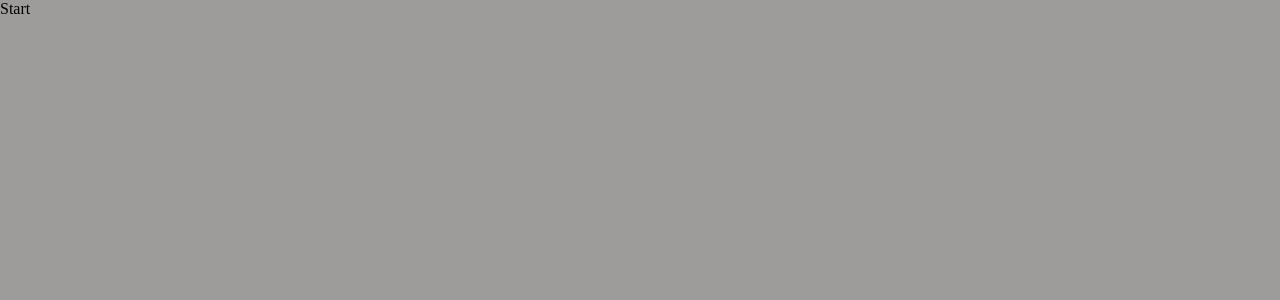
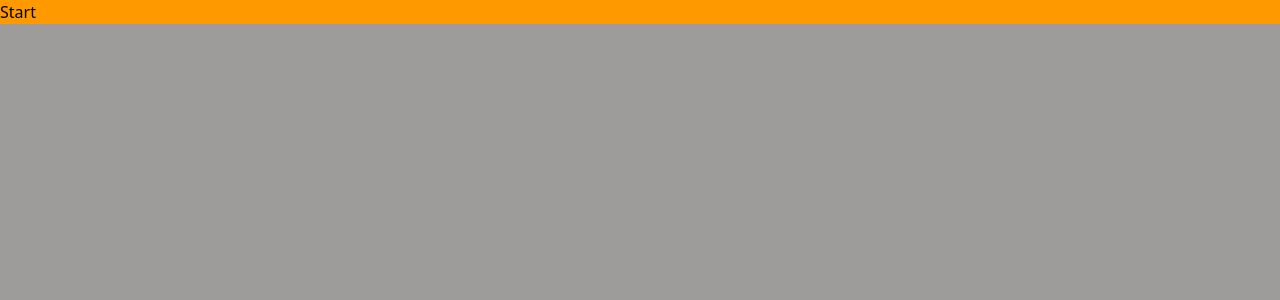
Before and after one commit to faradev93/Ticketing-vala, a React (Vite) app: page / in a window 1280 px wide. Shown: the top 300 px of the page. Built offline with nearby package versions, Linux system fonts and the light colour scheme.

Commit message:
istall tailwind

```diff
--- a/package.json
+++ b/package.json
@@ -10,8 +10,10 @@
     "preview": "vite preview"
   },
   "dependencies": {
+    "@tailwindcss/vite": "^4.0.8",
     "react": "^19.0.0",
-    "react-dom": "^19.0.0"
+    "react-dom": "^19.0.0",
+    "tailwindcss": "^4.0.8"
   },
   "devDependencies": {
     "@eslint/js": "^9.19.0",
--- a/src/App.jsx
+++ b/src/App.jsx
@@ -1,3 +1,4 @@
+
 export default function App() {
-  return <div>Start</div>;
+  return <div className="bg-amber-500">Start</div>;
 }
--- a/src/index.css
+++ b/src/index.css
@@ -1,3 +1,5 @@
+@import "tailwindcss";
+
 body{
   margin: 0;
   padding: 0;
--- a/vite.config.js
+++ b/vite.config.js
@@ -1,7 +1,8 @@
-import { defineConfig } from 'vite'
-import react from '@vitejs/plugin-react-swc'
+import { defineConfig } from "vite";
+import react from "@vitejs/plugin-react-swc";
+import tailwindcss from "@tailwindcss/vite";
 
 // https://vite.dev/config/
 export default defineConfig({
-  plugins: [react()],
-})
+  plugins: [react(), tailwindcss()],
+});
```
Also changed, not shown: 1 other file (tests, documents, lock files or other folders).
